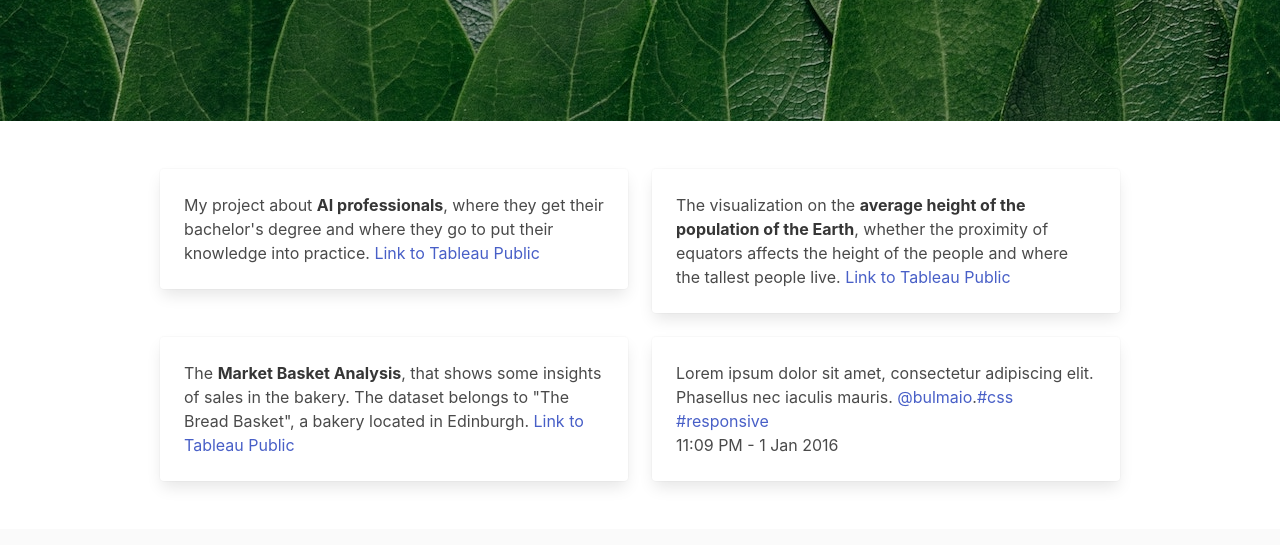
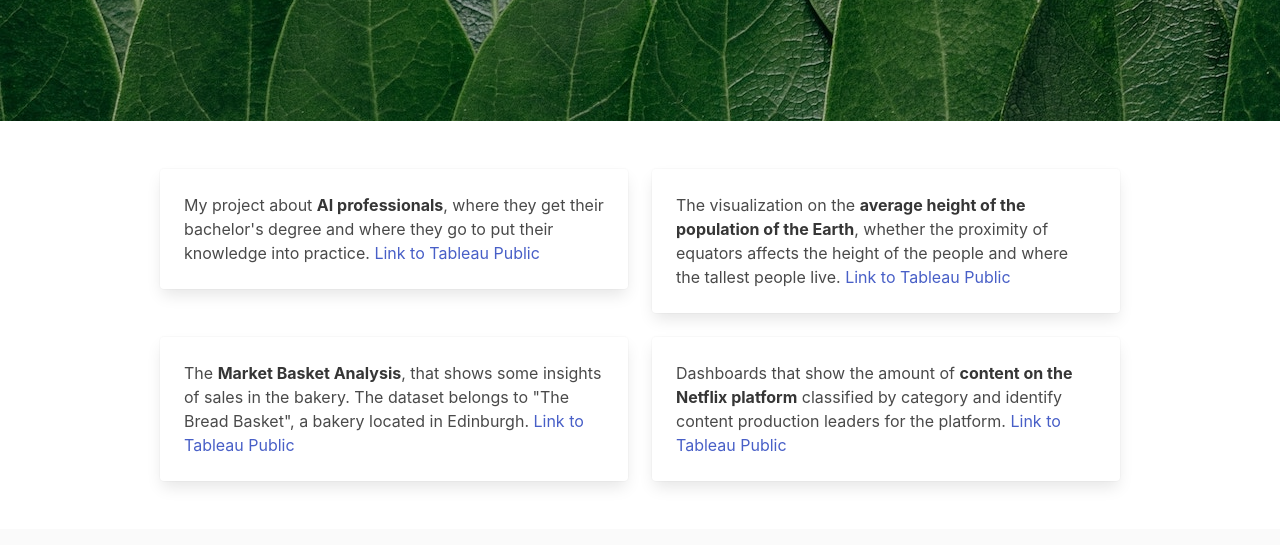
Before and after one commit to demsea/demsea.github.io, a Gatsby site: page /projects in a window 1280 px wide. Shown: the part 255-800 px from the top of the page. Built offline with nearby package versions, Linux system fonts and the light colour scheme; Gatsby itself is replaced by a stand-in of ours.

Commit message:
plus Netflix Dashboard

```diff
--- a/src/pages/projects.js
+++ b/src/pages/projects.js
@@ -56,11 +56,9 @@ export default function Home() {
               <div className="card">
                 <div className="card-content">
                   <div className="content">
-                    Lorem ipsum dolor sit amet, consectetur adipiscing elit.
-                    Phasellus nec iaculis mauris. <a>@bulmaio</a>.
-                    <a href="#">#css</a> <a href="#">#responsive</a>
+                    Dashboards that show the amount of <strong>content on the Netflix platform</strong> classified by category and identify content production leaders for the platform.
+                    <a target="_blanc" href="https://public.tableau.com/app/profile/maryna6306/viz/ContentonNetflix/Dashboard1#1"> Link to Tableau Public</a>
                     <br />
-                    <time dateTime="2016-1-1">11:09 PM - 1 Jan 2016</time>
                   </div>
                 </div>
               </div>
```
